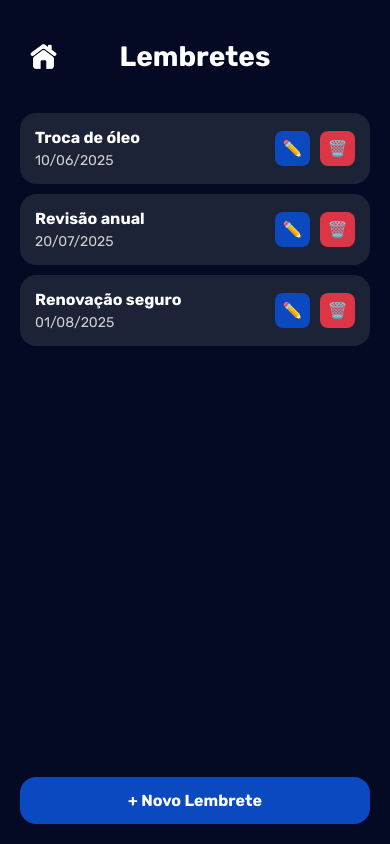
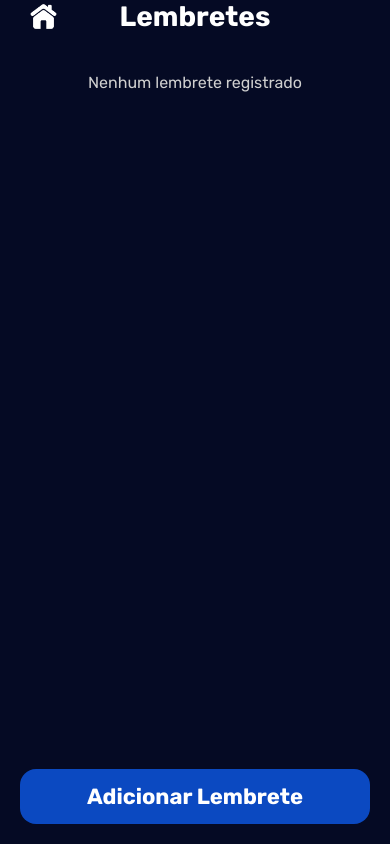
Before and after one commit to lucasrtvila/IFC-CS-3B-TCC-BUSCONTROL, a React Native app: screen /Lembretes in a window 390 px wide. Built offline with nearby package versions, Linux system fonts and the light colour scheme.

Commit message:
cadastro salva nome e exibe, navbar padronizada e alunos com flatlist

```diff
--- a/components/LembretesContext.js
+++ b/components/LembretesContext.js
@@ -1,16 +1,44 @@
-import React, { createContext, useState } from 'react';
+import React, { createContext, useState } from "react";
+import { Alert } from "react-native";
 
 export const LembretesContext = createContext();
 
 export const LembretesProvider = ({ children }) => {
-  const [lembretes, setLembretes] = useState([
-    { id: '1', titulo: 'Troca de óleo', data: '10/06/2025' },
-    { id: '2', titulo: 'Revisão anual', data: '20/07/2025' },
-    { id: '3', titulo: 'Renovação seguro', data: '01/08/2025' },
-  ]);
+  const [lembretes, setLembretes] = useState([]);
+
+  const adicionarLembrete = (titulo, data) => {
+    setLembretes((prev) => [...prev, { titulo, data }]); //prev: pega a versao mais atualizada da lista, ...prev copia tudo que ja tava la e no final adiciona um novo titulo e data(lembrete)
+  };
+
+  const editarLembrete = (index, novoTitulo, novaData) => {
+    //editarLembretes vai receber o index do lembrete a ser editado, seu novo titulo e sua nova data como parametro
+    const atualizados = [...lembretes]; // a array atualizados vai receber o que ja estava antes em lembretes, como uma duplicacao de variavel por seguranca
+    atualizados[index] = { titulo: novoTitulo, data: novaData }; // dentro da array atualizados, no index fornecido la em cima, a propriedade titulo ou data podem receber os novos valores fornecidos la em cima tbm
+    setLembretes(atualizados);
+  };
+
+  const removerLembrete = (index) => {
+    // a funcao de remover vai pedir so o index pra achar o lembrete certo pra excluir né...
+    Alert.alert(
+      "Confirmar remoção",
+      "Deseja realmente remover este lembrete?",
+      [
+        { text: "Cancelar", style: "cancel" },
+        {
+          text: "Remover",
+          style: "destructive",
+          onPress: () => {
+            setLembretes((prev) => prev.filter((_, i) => i !== index));
+          },
+        },
+      ]
+    );
+  };
 
   return (
-    <LembretesContext.Provider value={{ lembretes, setLembretes }}>
+    <LembretesContext.Provider
+      value={{ lembretes, adicionarLembrete, editarLembrete, removerLembrete }}
+    >
       {children}
     </LembretesContext.Provider>
   );
--- a/package.json
+++ b/package.json
@@ -12,7 +12,7 @@
     "@react-native-community/datetimepicker": "8.4.1",
     "@react-navigation/native": "*",
     "@react-navigation/stack": "*",
-    "expo": "~53.0.17",
+    "expo": "53.0.20",
     "expo-font": "~13.3.2",
     "expo-location": "~18.1.6",
     "expo-status-bar": "~2.2.3",
--- a/screens/Alunos.js
+++ b/screens/Alunos.js
@@ -9,6 +9,7 @@ import {
   Platform,
   StatusBar,
   Text,
+  FlatList,
   Image,
 } from "react-native";
 import Texto from "../components/Texto";
@@ -31,19 +32,18 @@ export default function AlunosScreen({ navigation }) {
             />
             <Texto style={styles.titulo}>Alunos</Texto>
           </View>
-          <ScrollView
-            style={styles.scrollView}
-            showsVerticalScrollIndicator={false}
-            keyboardShouldPersistTaps="handled"
-          >
-            {alunos.length === 0 && (
+          <FlatList
+            data={alunos}
+            keyExtractor={(item, idx) =>
+              item.id ? String(item.id) : String(idx)
+            }
+            ListEmptyComponent={
               <Texto style={styles.semAlunosTexto}>
                 Nenhum aluno cadastrado.
               </Texto>
-            )}
-
-            {alunos.map((item) => (
-              <View key={item.id} style={styles.card}>
+            }
+            renderItem={({ item }) => (
+              <View style={styles.card}>
                 <TouchableOpacity
                   style={styles.ladoEsquerdo}
                   onPress={() =>
@@ -61,7 +61,6 @@ export default function AlunosScreen({ navigation }) {
                     Status: {item.status || "Pago"}
                   </Texto>
                 </TouchableOpacity>
-
                 <View style={styles.ladoDireito}>
                   <TouchableOpacity
                     style={styles.botaoPequeno}
@@ -75,8 +74,11 @@ export default function AlunosScreen({ navigation }) {
                   </TouchableOpacity>
                 </View>
               </View>
-            ))}
-          </ScrollView>
+            )}
+            contentContainerStyle={{ flexGrow: 1 }}
+            style={styles.scrollView}
+            keyboardShouldPersistTaps="handled"
+          />
 
           <TouchableOpacity
             style={styles.botao}
@@ -88,7 +90,6 @@ export default function AlunosScreen({ navigation }) {
           </TouchableOpacity>
         </View>
 
-        {/* Abas fixas na parte inferior */}
         <View style={styles.abas}>
           <TouchableOpacity
             style={styles.abaItem}
@@ -108,7 +109,10 @@ export default function AlunosScreen({ navigation }) {
             accessibilityRole="button"
             accessibilityLabel="Tela de Alunos"
           >
-            <Image source={require("../assets/alunos.png")} style={styles.abaIcon}/>
+            <Image
+              source={require("../assets/alunos.png")}
+              style={styles.abaIcon}
+            />
             <Texto style={[styles.abaText, styles.abaAtivaTexto]}>Alunos</Texto>
           </TouchableOpacity>
 
@@ -118,7 +122,10 @@ export default function AlunosScreen({ navigation }) {
             accessibilityRole="button"
             accessibilityLabel="Tela de Rota"
           >
-            <Image source={require("../assets/voltar.png")} style={styles.abaIcon}/>
+            <Image
+              source={require("../assets/rota.png")}
+              style={styles.abaIcon}
+            />
             <Texto style={styles.abaText}>Rota</Texto>
           </TouchableOpacity>
         </View>
@@ -135,7 +142,6 @@ const styles = StyleSheet.create({
   content: {
     paddingHorizontal: width > 768 ? width * 0.1 : 16,
     flex: 1,
-    paddingTop: 20,
     paddingBottom: 0,
   },
   header: {
@@ -147,17 +153,17 @@ const styles = StyleSheet.create({
     justifyContent: "space-around",
     paddingVertical: 15,
     bottom: 0,
-    paddingHorizontal:15,
-
-    gap: 15
+    paddingHorizontal: 15,
+    gap: 15,
+    marginTop: "auto",
   },
   abaItem: {
     flex: 1,
     alignItems: "center",
     justifyContent: "center",
-    backgroundColor: '#1c2337',
+    backgroundColor: "#1c2337",
     borderRadius: 16,
-    minHeight:60
+    minHeight: 60,
   },
   abaIcon: {
     width: 27,
@@ -171,7 +177,7 @@ const styles = StyleSheet.create({
   abaAtiva: {
     backgroundColor: "#0B49C1",
     borderRadius: 16,
-    minHeight:60
+    minHeight: 60,
   },
   abaAtivaTexto: {
     color: "white",
@@ -182,9 +188,6 @@ const styles = StyleSheet.create({
     width: Math.min(120, width * 0.3),
     height: Math.min(60, width * 0.15),
     marginBottom: 5,
-  },
-  scrollView: {
-    flex: 1,
   },
   semAlunosTexto: {
     color: "#ccc",
--- a/screens/Lembretes.js
+++ b/screens/Lembretes.js
@@ -14,6 +14,7 @@ import {
 } from "react-native";
 import DateTimePicker from "@react-native-community/datetimepicker";
 import { LembretesContext } from "../components/LembretesContext";
+import { SafeAreaView } from "react-native-safe-area-context";
 
 const { width } = Dimensions.get("window");
 
@@ -25,7 +26,8 @@ function formatarData(data) {
 }
 
 export default function LembretesScreen({ navigation }) {
-  const { lembretes, setLembretes } = useContext(LembretesContext);
+  const { lembretes, adicionarLembrete, editarLembrete, removerLembrete } =
+    useContext(LembretesContext);
 
   const [modalVisible, setModalVisible] = useState(false);
   const [editarIndex, setEditarIndex] = useState(null);
@@ -53,37 +55,18 @@ export default function LembretesScreen({ navigation }) {
 
   const salvarLembrete = () => {
     if (!tituloInput.trim() || !dataInput.trim()) {
+      //se não tiver o título ou não tiver a data, vai exibir erro
       Alert.alert("Erro", "Preencha título e data.");
       return;
     }
 
     if (editarIndex !== null) {
-      const novosLembretes = [...lembretes];
-      novosLembretes[editarIndex] = { titulo: tituloInput, data: dataInput };
-      setLembretes(novosLembretes);
+      editarLembrete(editarIndex, tituloInput, dataInput);
     } else {
-      setLembretes([...lembretes, { titulo: tituloInput, data: dataInput }]);
+      adicionarLembrete(tituloInput, dataInput);
     }
 
     setModalVisible(false);
-  };
-
-  const removerLembrete = (index) => {
-    Alert.alert(
-      "Confirmar remoção",
-      "Deseja realmente remover este lembrete?",
-      [
-        { text: "Cancelar", style: "cancel" },
-        {
-          text: "Remover",
-          style: "destructive",
-          onPress: () => {
-            const novosLembretes = lembretes.filter((_, i) => i !== index);
-            setLembretes(novosLembretes);
-          },
-        },
-      ]
-    );
   };
 
   const abrirDatePicker = () => {
@@ -99,7 +82,7 @@ export default function LembretesScreen({ navigation }) {
   };
 
   return (
-    <View style={styles.container}>
+    <SafeAreaView style={styles.container}>
       <View style={styles.header}>
         <TouchableOpacity
           style={styles.botaoVoltar}
@@ -111,8 +94,8 @@ export default function LembretesScreen({ navigation }) {
           />
         </TouchableOpacity>
         <Texto style={styles.titulo}>Lembretes</Texto>
-        <View style={styles.espacoVazio} />
       </View>
+
       <View style={styles.conteudo}>
         <FlatList
           data={lembretes}
@@ -125,24 +108,22 @@ export default function LembretesScreen({ navigation }) {
           }
           renderItem={({ item, index }) => (
             <View style={styles.lembreteItem}>
-              <View style={styles.lembreteInfo}>
+              <TouchableOpacity
+                style={styles.lembreteInfo}
+                onPress={() => abrirModal(index)}
+              >
                 <Texto style={styles.lembreteTitulo} numberOfLines={2}>
                   {item.titulo}
                 </Texto>
                 <Texto style={styles.lembreteData}>{item.data}</Texto>
-              </View>
-              <View style={styles.botoesContainer}>
+              </TouchableOpacity>
+
+              <View style={styles.excluirContainer}>
                 <TouchableOpacity
-                  style={[styles.botaoAcao, styles.botaoEditar]}
-                  onPress={() => abrirModal(index)}
-                >
-                  <Texto style={styles.botaoAcaoTexto}>✏️</Texto>
-                </TouchableOpacity>
-                <TouchableOpacity
-                  style={[styles.botaoAcao, styles.botaoRemover]}
+                  style={styles.botaoRemover}
                   onPress={() => removerLembrete(index)}
                 >
-                  <Texto style={styles.botaoAcaoTexto}>🗑️</Texto>
+                  <Texto style={styles.botaoAcaoTexto}>Excluir</Texto>
                 </TouchableOpacity>
               </View>
             </View>
@@ -150,7 +131,7 @@ export default function LembretesScreen({ navigation }) {
         />
 
         <TouchableOpacity style={styles.botaoNovo} onPress={() => abrirModal()}>
-          <Texto style={styles.botaoTexto}>+ Novo Lembrete</Texto>
+          <Texto style={styles.botaoTexto}>Adicionar Lembrete</Texto>
         </TouchableOpacity>
 
         <Modal visible={modalVisible} animationType="fade" transparent={true}>
@@ -203,7 +184,7 @@ export default function LembretesScreen({ navigation }) {
           </View>
         </Modal>
       </View>
-    </View>
+    </SafeAreaView>
   );
 }
 
@@ -212,12 +193,11 @@ const styles = StyleSheet.create({
     flex: 1,
     backgroundColor: "#050a24",
     paddingHorizontal: 20,
-    paddingTop: 40,
+    paddingTop: -10,
     paddingBottom: 20,
   },
   conteudo: {
     flex: 1,
-    paddingTop: 20,
   },
 
   header: {
@@ -226,6 +206,7 @@ const styles = StyleSheet.create({
     justifyContent: "center",
     paddingHorizontal: 20,
     position: "relative",
+    marginBottom: 20,
   },
 
   botaoVoltar: {
@@ -253,14 +234,13 @@ const styles = StyleSheet.create({
 
   lista: {
     flex: 1,
-    marginTop: 20,
   },
 
   emptyContainer: {
     flex: 1,
     justifyContent: "center",
     alignItems: "center",
-    marginTop: 50,
+    marginTop: 20,
   },
 
   emptyText: {
@@ -271,9 +251,10 @@ const styles = StyleSheet.create({
 
   lembreteItem: {
     backgroundColor: "#1c2337",
-    padding: 15,
+    paddingVertical: 14,
+    paddingHorizontal: 24,
     borderRadius: 16,
-    marginBottom: 10,
+    marginBottom: 20,
     flexDirection: "row",
     alignItems: "center",
     justifyContent: "space-between",
@@ -285,7 +266,7 @@ const styles = StyleSheet.create({
 
   lembreteTitulo: {
     color: "#fff",
-    fontSize: 16,
+    fontSize: 20,
     fontWeight: "bold",
     marginBottom: 5,
   },
@@ -295,29 +276,25 @@ const styles = StyleSheet.create({
     fontSize: 14,
   },
 
-  botoesContainer: {
+  excluirContainer: {
     flexDirection: "row",
     gap: 10,
+    marginLeft: 20,
   },
 
-  botaoAcao: {
-    width: 35,
+  botaoRemover: {
+    width: 70,
     height: 35,
     borderRadius: 8,
     justifyContent: "center",
     alignItems: "center",
-  },
-
-  botaoEditar: {
-    backgroundColor: "#0B49C1",
-  },
-
-  botaoRemover: {
-    backgroundColor: "#dc3545",
+    backgroundColor: "#c41628ff",
   },
 
   botaoAcaoTexto: {
-    fontSize: 16,
+    fontSize: 20,
+    fontWeight: "bold",
+    color: "#cfcfcf",
   },
 
   botaoNovo: {
@@ -326,12 +303,13 @@ const styles = StyleSheet.create({
     paddingHorizontal: 24,
     borderRadius: 16,
     alignItems: "center",
-    marginTop: 10,
+    marginTop: 20,
+    width: "100%",
   },
 
   botaoTexto: {
     color: "#fff",
-    fontSize: 16,
+    fontSize: 22,
     fontWeight: "bold",
   },
 
--- a/screens/Veiculos.js
+++ b/screens/Veiculos.js
@@ -8,13 +8,14 @@ import {
   TouchableOpacity,
   Modal,
   FlatList,
-  SafeAreaView,
+
 } from "react-native";
+import {SafeAreaView} from "react-native-safe-area-context"
 import { VeiculosContext } from "../components/VeiculosContext";
 import Texto from "../components/Texto";
 
 export default function VeiculosScreen({ navigation }) {
-  const { veiculos, adicionarVeiculo, editarVeiculo } =
+  const { veiculos, adicionarVeiculo, editarVeiculo, removerVeiculo } =
     useContext(VeiculosContext);
 
   const [nome, setNome] = useState("");
@@ -78,28 +79,45 @@ export default function VeiculosScreen({ navigation }) {
       </View>
 
       <View style={styles.conteudo}>
-        <TouchableOpacity style={styles.botao} onPress={abrirModalAdicionar}>
-          <Texto style={styles.botaoTexto}>Adicionar Veículo</Texto>
-        </TouchableOpacity>
-
         <FlatList
           data={veiculos}
           keyExtractor={(_, index) => index.toString()}
+          style={styles.lista}
+          ListEmptyComponent={
+            <View style={styles.emptyContainer}>
+              <Texto style={styles.emptyText}>Nenhum veículo registrado</Texto>
+            </View>
+          }
           renderItem={({ item, index }) => (
+            <View style={styles.veiculoItem}>
               <TouchableOpacity
-              style={styles.itemVeiculo}
+                style={styles.veiculoInfo}
                 onPress={() => abrirEdicao(index)}
               >
-              <Texto style={styles.botaoTexto}>{item.nome}</Texto>
-              <Texto style={{ color: "#fff", fontSize: 14 }}>
-                {item.status}
+                <Texto style={styles.veiculoTitulo} numberOfLines={2}>
+                  {item.nome}
                 </Texto>
+                <Texto style={styles.veiculoStatus}>{item.status}</Texto>
                 </TouchableOpacity>
+
+                <View style={styles.excluirContainer}>
+                <TouchableOpacity
+                  style={styles.botaoRemover}
+                  onPress={() =>removerVeiculo(index)}>
+
+                 <Texto style={styles.botaoAcaoTexto}>Excluir</Texto>
+              </TouchableOpacity>
+              </View>
+            </View>
           )}
           />
 
         {/* Modal para adicionar veículo */}
-        <Modal visible={modalAdicionarVisivel} animationType="slide" transparent>
+        <Modal
+          visible={modalAdicionarVisivel}
+          animationType="slide"
+          transparent
+        >
           <View style={styles.modalFundo}>
             <View style={styles.modalBox}>
               <Texto style={styles.modalTitulo}>Adicionar Veículo</Texto>
@@ -150,7 +168,10 @@ export default function VeiculosScreen({ navigation }) {
                   <Texto style={styles.botaoModalTexto}>Cancelar</Texto>
                 </TouchableOpacity>
 
-                <TouchableOpacity style={styles.botaoModal} onPress={handleAdicionarVeiculo}>
+                <TouchableOpacity
+                  style={styles.botaoModal}
+                  onPress={handleAdicionarVeiculo}
+                >
                   <Texto style={styles.botaoModalTexto}>Adicionar</Texto>
                 </TouchableOpacity>
               </View>
@@ -210,13 +231,20 @@ export default function VeiculosScreen({ navigation }) {
                   <Texto style={styles.botaoModalTexto}>Cancelar</Texto>
                 </TouchableOpacity>
 
-                <TouchableOpacity style={styles.botaoModal} onPress={salvarEdicao}>
+                <TouchableOpacity
+                  style={styles.botaoModal}
+                  onPress={salvarEdicao}
+                >
                   <Texto style={styles.botaoModalTexto}>Salvar</Texto>
                 </TouchableOpacity>
               </View>
             </View>
           </View>
         </Modal>
+
+        <TouchableOpacity style={styles.botao} onPress={abrirModalAdicionar}>
+          <Texto style={styles.botaoTexto}>Adicionar Veículo</Texto>
+        </TouchableOpacity>
       </View>
     </SafeAreaView>
   );
@@ -227,12 +255,13 @@ const styles = StyleSheet.create({
     flex: 1,
     backgroundColor: "#050a24",
     paddingHorizontal: 20,
-    paddingTop: 40,
+    paddingTop: -10,
     paddingBottom: 20,
   },
 
   conteudo: {
-    paddingTop: 20,
+    flex: 1,
+    paddingBottom: 10,
   },
 
   header: {
@@ -266,6 +295,10 @@ const styles = StyleSheet.create({
     resizeMode: "contain",
   },
 
+  lista: {
+    flex: 1,
+  },
+
   h1: {
     color: "#FFF",
     fontSize: 18,
@@ -273,6 +306,66 @@ const styles = StyleSheet.create({
     marginBottom: 10,
     marginLeft: 10,
   },
+  emptyContainer: {
+    flex: 1,
+    justifyContent: "center",
+    alignItems: "center",
+    marginTop: 20,
+  },
+
+  emptyText: {
+    color: "#cfcfcf",
+    fontSize: 16,
+    textAlign: "center",
+  },
+
+  veiculoItem: {
+    backgroundColor: "#1c2337",
+    paddingVertical: 14,
+    paddingHorizontal: 24,
+    borderRadius: 16,
+    marginTop: 20,
+    flexDirection: "row",
+    alignItems: "center",
+    justifyContent: "space-between",
+  },
+  veiculoInfo: {
+    flex: 1,
+  },
+
+  veiculoTitulo: {
+    color: "#fff",
+    fontSize: 20,
+    fontWeight: "bold",
+    marginBottom: 5,
+  },
+
+  veiculoStatus: {
+    color: "#cfcfcf",
+    fontSize: 14,
+  },
+
+  excluirContainer: {
+    flexDirection:"row",
+    gap: 10,
+    marginLeft:20
+  },
+
+  botaoRemover:{
+    width: 70,
+    height: 35,
+    borderRadius: 8,
+    justifyContent: "center",
+    alignItems: "center",
+    backgroundColor: "#c41628ff",
+  },
+
+    botaoAcaoTexto: {
+    fontSize: 20,
+    fontWeight: "bold",
+    color: "#cfcfcf",
+  },
+
 
   input: {
     backgroundColor: "#373e4f",
@@ -328,7 +421,7 @@ const styles = StyleSheet.create({
     paddingHorizontal: 24,
     borderRadius: 16,
     alignItems: "center",
-    marginTop: 10,
+    marginTop: 20,
     width: "100%",
   },
 
@@ -336,16 +429,6 @@ const styles = StyleSheet.create({
     color: "#fff",
     fontSize: 22,
     fontWeight: "bold",
-  },
-
-  itemVeiculo: {
-    alignSelf: "center",
-    backgroundColor: "#1c2337",
-    paddingVertical: 14,
-    paddingHorizontal: 24,
-    width: "100%",
-    borderRadius: 16,
-    marginTop: 20,
   },
 
   modalFundo: {
```
Also changed, not shown: app.json (+3 -4 lines), components/VeiculosContext.js (+26 -9 lines), screens/Cadastro.js (+7 -2 lines), screens/Inicial.js (+65 -48 lines), 1 other file (tests, documents, lock files or other folders). Lines whose indentation alone changed are shown as unchanged.
